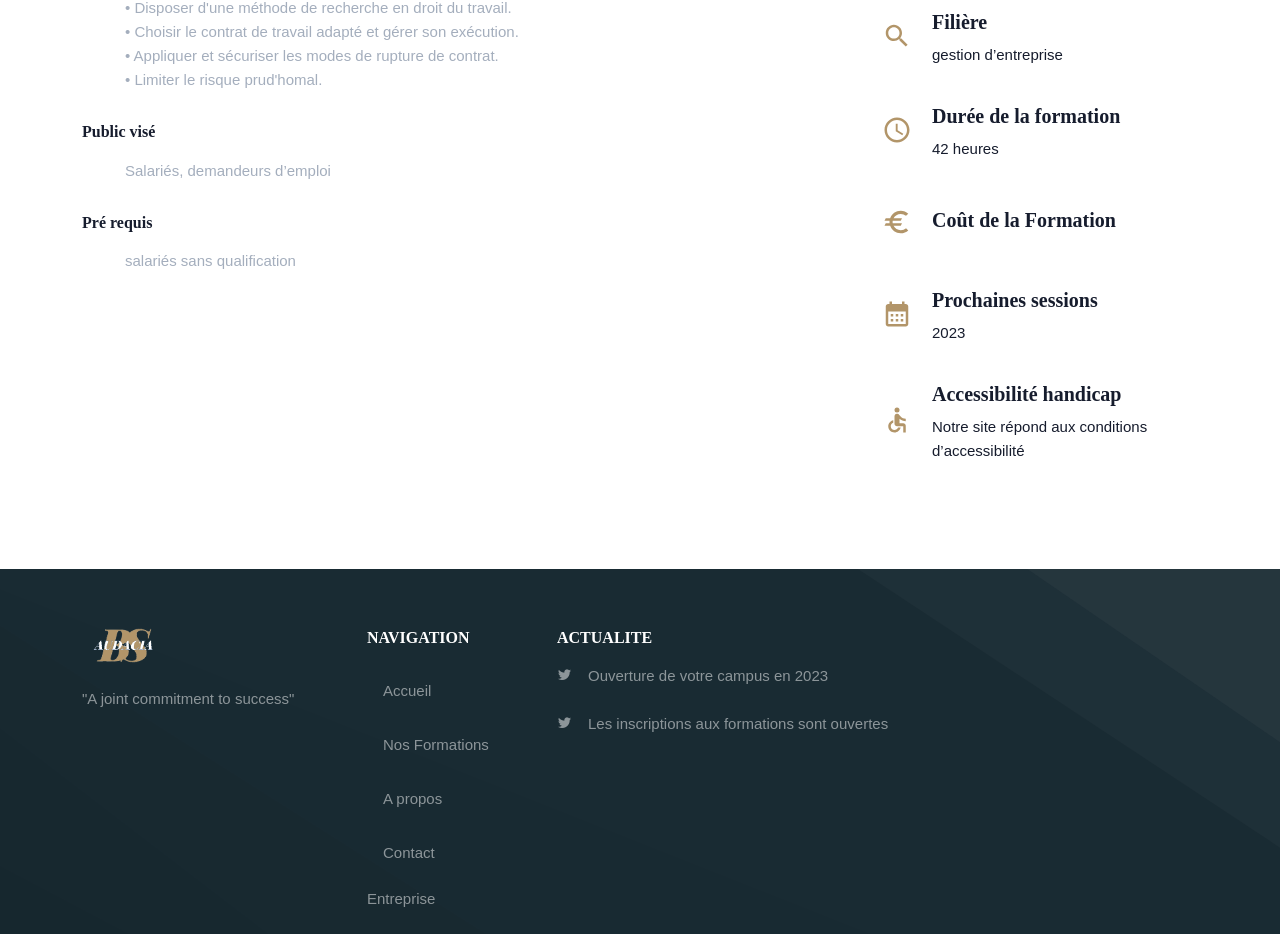
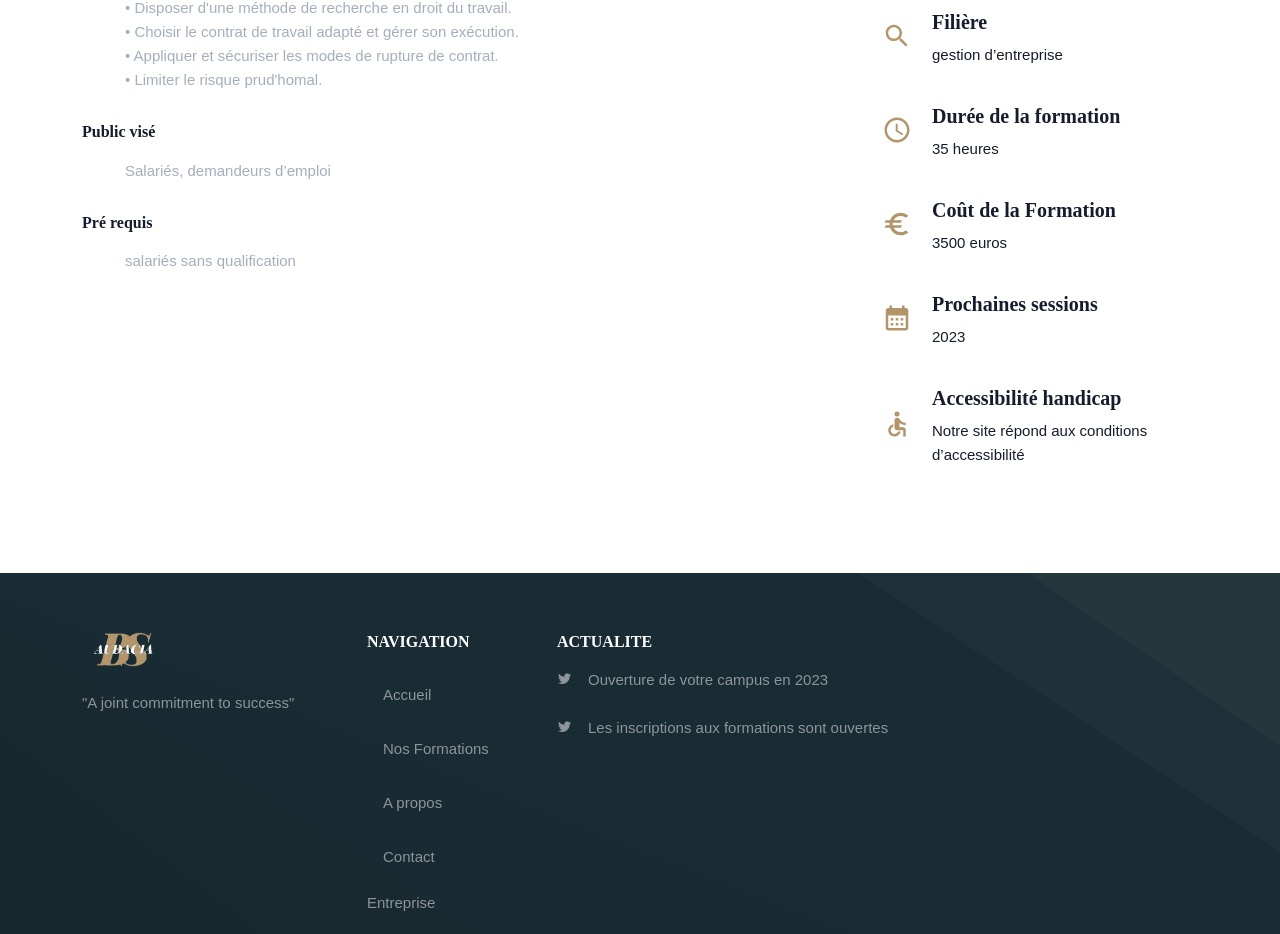
Before and after one commit to Thomas-Deblay/Audacia__FreelanceProject, a React (Create React App) app: page /formations/Applicationdudroitsocialindividuel in a window 1280 px wide. Shown: the part 866-1800 px from the top of the page. Built offline with nearby package versions, Linux system fonts and the light colour scheme.

Commit message:
modification de la page entreprise avecc ajout de logo MFR et modification prix et duree de la formation droit

```diff
--- a/src/components/Blog.js
+++ b/src/components/Blog.js
@@ -149,7 +149,7 @@ const BlogData = [
     subtitle: "Disposer d'une méthode de recherche en droit du travail",
     imgsrc2: img5,
     name: 'Formateur',
-    time: '42 heures',
+    time: "jusqu'à 42 heures",
   },
 ];
 
--- a/src/components/entreprise/Description.js
+++ b/src/components/entreprise/Description.js
@@ -1,12 +1,41 @@
 import React from 'react';
 import { Container, Col, Row } from 'reactstrap';
+
+import mfr from '../../assets/images/LogoMFRMOIRAN_pageEntreprise.png';
 
 // BlogCard
 
 const Description = () => {
   return (
     <React.Fragment>
-      <section className="section " id="descriptionEntreprise">
+      <section className="section ">
+        <Container>
+          <Row>
+            <Col lg={6}>
+              <div className="img">
+                <img
+                  src={mfr}
+                  className="img-fluid box-shadow-lg rounded"
+                  alt=""
+                />
+              </div>
+            </Col>
+
+            <Col lg={6}>
+              <div className="counter-box">
+                <h4>Titre Professionnel de niveau 6 (BAC +3/4), RNCP 34305</h4>
+                <p className="text-muted mt-2">
+                  Les entreprises de l’économie sociale et solidaire sont
+                  organisées sous forme de : Associations, mutuelles,
+                  coopératives, fondations, dans la culture, l’insertion, la
+                  formation professionnelle, etc...)
+                </p>
+              </div>
+            </Col>
+          </Row>
+        </Container>
+      </section>
+      {/* <section className="section " id="descriptionEntreprise">
         <Container>
           <Row className="justify-content-center">
             <Col className="mb-5 " lg={7}>
@@ -23,7 +52,7 @@ const Description = () => {
             </Col>
           </Row>
         </Container>
-      </section>
+      </section> */}
 
       <section className="section bg-light " id="descriptionEntreprise2">
         <Container>
--- a/src/components/formations/Formation.js
+++ b/src/components/formations/Formation.js
@@ -245,7 +245,7 @@ const BlogData = {
     subtitle: 'Formation certifiante',
 
     name: 'Formateur',
-    time: '42 heures',
+    time: '35 heures',
     description: {
       text: [
         "• Disposer d'une méthode de recherche en droit du travail.\n• Choisir le contrat de travail adapté et gérer son exécution.\n• Appliquer et sécuriser les modes de rupture de contrat.\n• Limiter le risque prud'homal.",
@@ -256,8 +256,8 @@ const BlogData = {
         icon1: ['Type de formation', 'Courte'],
         icon2: ['Filière', 'gestion d’entreprise'],
         icon3: null,
-        icon4: ['Durée de la formation', '42 heures'],
-        icon5: ['Coût de la Formation', ''],
+        icon4: ['Durée de la formation', '35 heures'],
+        icon5: ['Coût de la Formation', '3500 euros'],
         icon6: ['Prochaines sessions', ' 2023'],
 
         icon7: [
```
Also changed, not shown: src/assets/images/LogoMFRMOIRAN_pageEntreprise.png (added).
